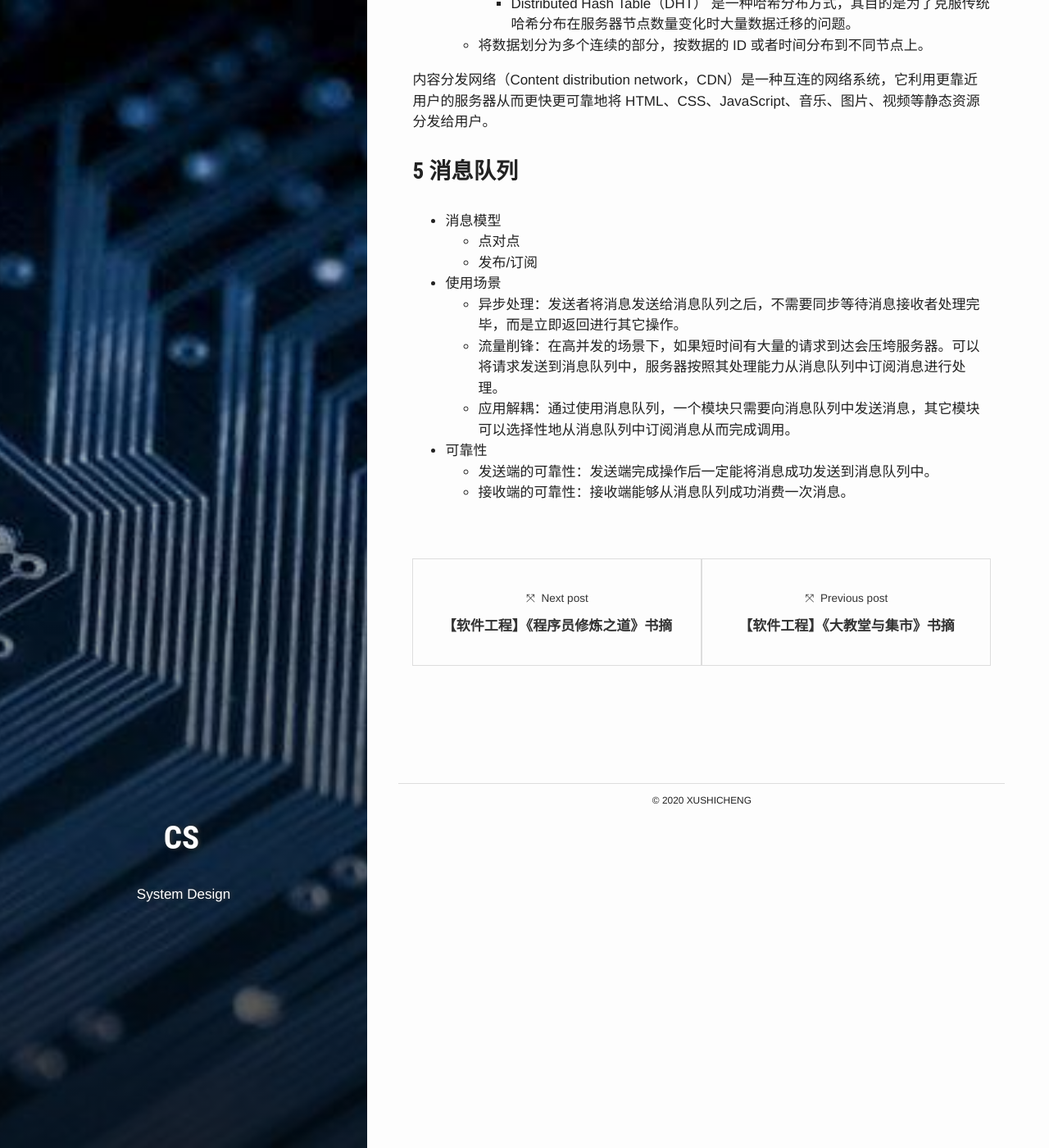
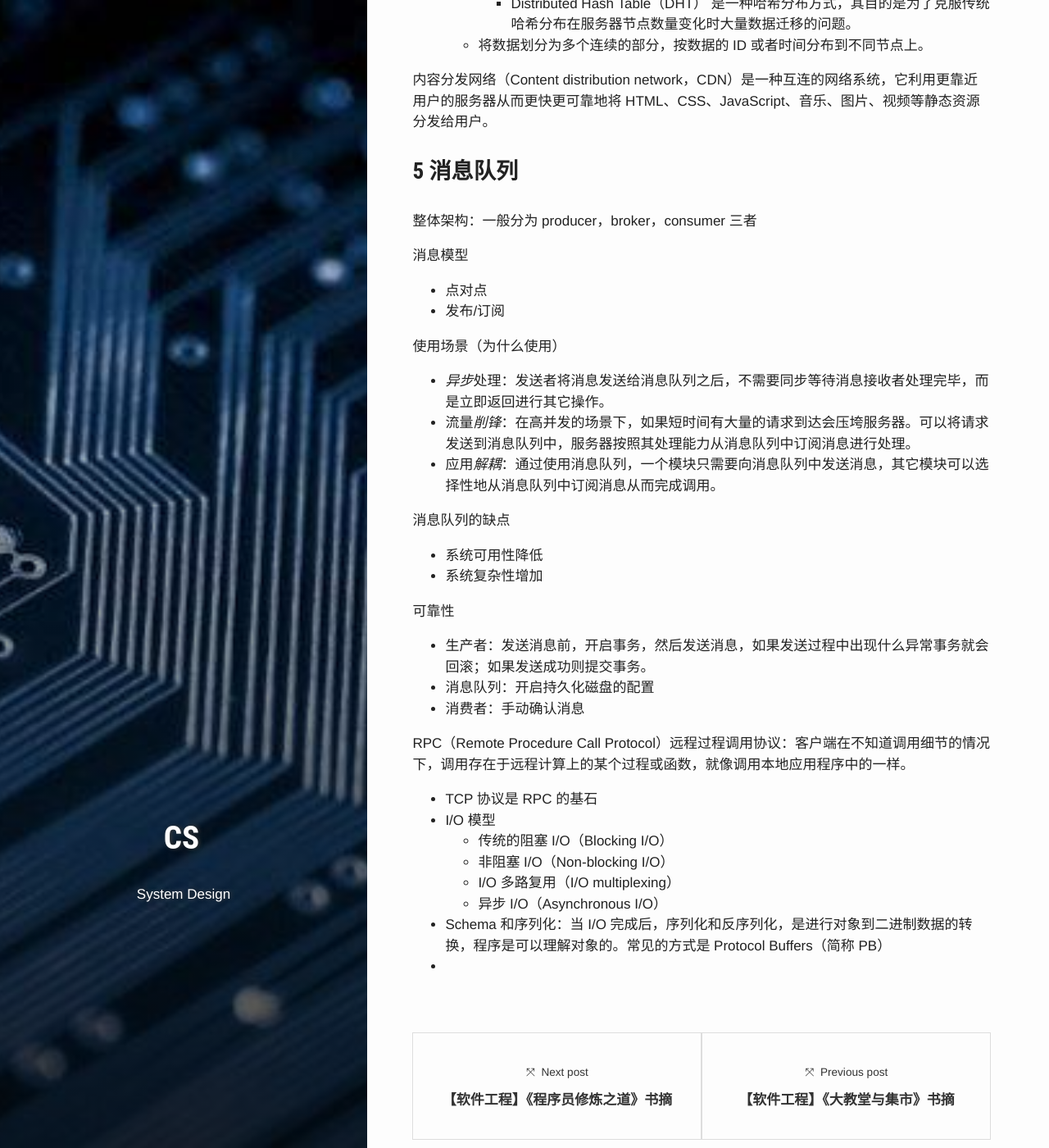
Before and after one commit to PetePro/PetePro.github.io, a Jekyll site: the page built from _posts/ComputerScience/2019-11-22-system-design.markdown, in a window 1280 px wide and 1400 px high, scrolled down 3642 px. Shown: the whole window at 82% size. Built offline with Jekyll 4.4.1, drawn with Linux system fonts in a browser that asks for light colours; some web fonts are replaced.

Commit message:
Update 2019-11-22-system-design.markdown

```diff
--- a/_posts/ComputerScience/2019-11-22-system-design.markdown
+++ b/_posts/ComputerScience/2019-11-22-system-design.markdown
@@ -121,13 +121,32 @@ bg: "CS.jpg"
 
 
 ### 5 消息队列
-- 消息模型
-  - 点对点
-  - 发布/订阅
-- 使用场景
-  - 异步处理：发送者将消息发送给消息队列之后，不需要同步等待消息接收者处理完毕，而是立即返回进行其它操作。
-  - 流量削锋：在高并发的场景下，如果短时间有大量的请求到达会压垮服务器。可以将请求发送到消息队列中，服务器按照其处理能力从消息队列中订阅消息进行处理。
-  - 应用解耦：通过使用消息队列，一个模块只需要向消息队列中发送消息，其它模块可以选择性地从消息队列中订阅消息从而完成调用。
-- 可靠性
-  - 发送端的可靠性：发送端完成操作后一定能将消息成功发送到消息队列中。
-  - 接收端的可靠性：接收端能够从消息队列成功消费一次消息。
+整体架构：一般分为 producer，broker，consumer 三者
+
+消息模型
+- 点对点
+- 发布/订阅
+
+使用场景（为什么使用）
+- *异步*处理：发送者将消息发送给消息队列之后，不需要同步等待消息接收者处理完毕，而是立即返回进行其它操作。
+- 流量*削锋*：在高并发的场景下，如果短时间有大量的请求到达会压垮服务器。可以将请求发送到消息队列中，服务器按照其处理能力从消息队列中订阅消息进行处理。
+- 应用*解耦*：通过使用消息队列，一个模块只需要向消息队列中发送消息，其它模块可以选择性地从消息队列中订阅消息从而完成调用。
+
+消息队列的缺点
+- 系统可用性降低
+- 系统复杂性增加
+
+可靠性
+- 生产者：发送消息前，开启事务，然后发送消息，如果发送过程中出现什么异常事务就会回滚；如果发送成功则提交事务。
+- 消息队列：开启持久化磁盘的配置
+- 消费者：手动确认消息
+
+RPC（Remote Procedure Call Protocol）远程过程调用协议：客户端在不知道调用细节的情况下，调用存在于远程计算上的某个过程或函数，就像调用本地应用程序中的一样。
++ TCP 协议是 RPC 的基石
++ I/O 模型
+  + 传统的阻塞 I/O（Blocking I/O）
+  + 非阻塞 I/O（Non-blocking I/O）
+  + I/O 多路复用（I/O multiplexing）
+  + 异步 I/O（Asynchronous I/O）
++ Schema 和序列化：当 I/O 完成后，序列化和反序列化，是进行对象到二进制数据的转换，程序是可以理解对象的。常见的方式是 Protocol Buffers（简称 PB）
++
```
